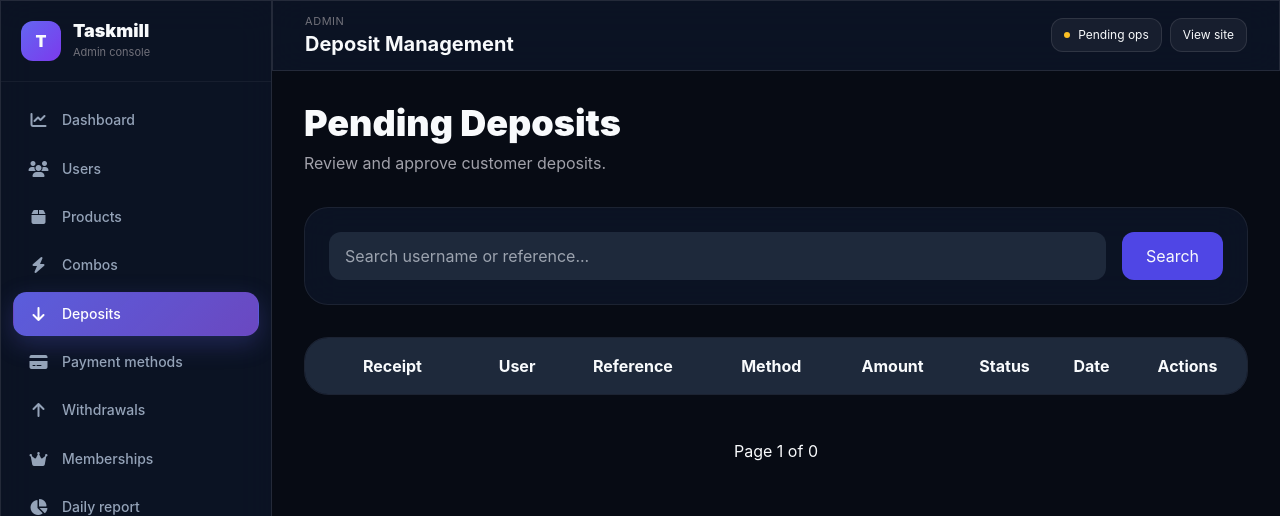
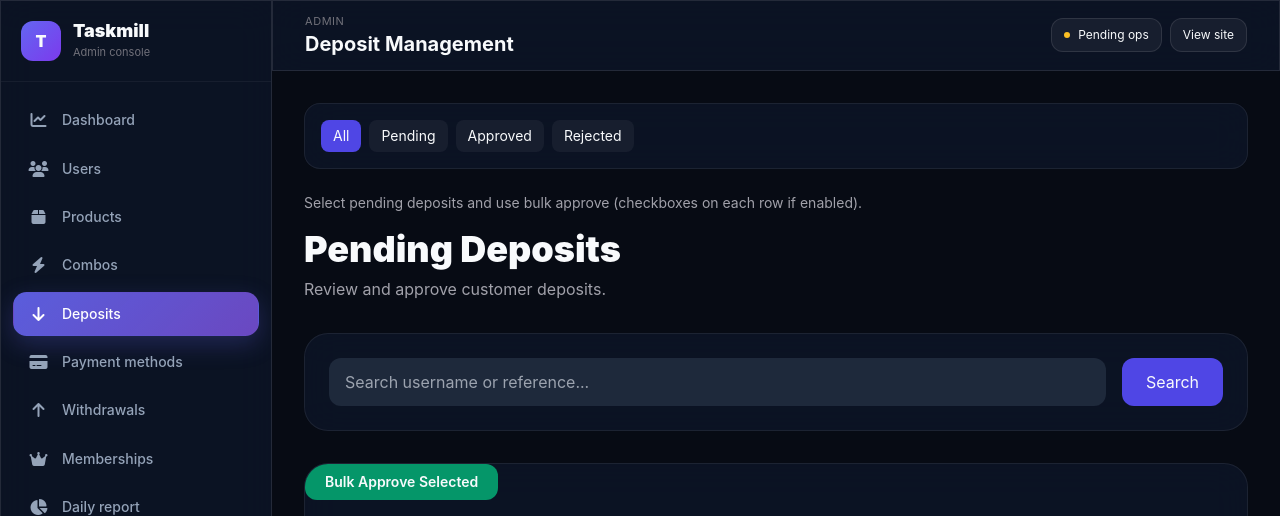
Before and after one commit to ombasi/taskmill, a Flask app: page /admin/deposits in a window 1280 px wide. Shown: the top 516 px of the page. Run offline with Flask 3, Linux system fonts and the light colour scheme; a user stored in the database is signed in; data that the repository does not hold is empty; some libraries are stand-ins or nearby versions.

Commit message:
Keep deposit and withdrawal history after approval

```diff
--- a/routes/admin.py
+++ b/routes/admin.py
@@ -1404,21 +1404,17 @@ def approve_deposit(deposit_id):
     except Exception:
         pass
 
-    # Delete proof file to save storage
+    # Keep deposit row for admin history / accountability
+    deposit.status = "Approved"
     try:
-        if deposit.proof_image:
-            import os
-            from flask import current_app
-            path = os.path.join(
-                current_app.static_folder, "uploads", "deposits", str(deposit.proof_image)
-            )
-            if os.path.isfile(path):
-                os.remove(path)
-    except Exception as e:
-        print("proof delete:", e)
-
-    # Remove deposit row after processing (history is in wallet_transactions)
-    db.session.delete(deposit)
+        deposit.approved_by = current_user.id
+    except Exception:
+        pass
+    try:
+        from datetime import datetime
+        deposit.approved_at = datetime.utcnow()
+    except Exception:
+        pass
     db.session.commit()
 
     flash("Deposit approved, credited, and archived (removed from deposits list).", "success")
@@ -1496,14 +1492,14 @@ def approve_withdrawal(withdrawal_id):
         return redirect(url_for("admin.withdrawals"))
     ok = WalletService.approve_withdrawal(withdrawal, current_user)
     if ok:
-        # Archive: remove withdrawal row (ledger remains in wallet_transactions)
+        # Keep row for admin history (status set inside WalletService or here)
         try:
-            db.session.delete(withdrawal)
+            if withdrawal.status == "Pending":
+                withdrawal.status = "Approved"
             db.session.commit()
-            flash("Withdrawal approved and archived (removed from list).", "success")
-        except Exception as e:
-            print("wd delete", e)
-            flash("Withdrawal approved.", "success")
+        except Exception:
+            pass
+        flash("Withdrawal approved. Kept in history.", "success")
     else:
         flash("Could not approve withdrawal.", "danger")
     return redirect(url_for("admin.withdrawals"))
@@ -2383,18 +2379,13 @@ def bulk_approve_deposits():
                 balance_before=before,
                 balance_after=float(user.available_balance),
             ))
-            # delete proof
+            deposit.status = "Approved"
             try:
-                if deposit.proof_image:
-                    import os
-                    path = os.path.join(
-                        current_app.static_folder, "uploads", "deposits", str(deposit.proof_image)
-                    )
-                    if os.path.isfile(path):
-                        os.remove(path)
+                from datetime import datetime
+                deposit.approved_at = datetime.utcnow()
+                deposit.approved_by = current_user.id
             except Exception:
                 pass
-            db.session.delete(deposit)
             try:
                 from services.notification_service import NotificationService
                 NotificationService.send(user, "Deposit Approved", f"UGX {amount:,.0f} credited.")
--- a/templates/admin/deposits.html
+++ b/templates/admin/deposits.html
@@ -4,6 +4,18 @@
 {% block page_title %}Deposit Management{% endblock %}
 
 {% block content %}
+
+<div class="glass rounded-2xl p-4 mb-6 flex flex-wrap gap-2 items-center">
+  <a href="{{ url_for('admin.deposits') }}" class="px-3 py-1.5 rounded-lg text-sm {% if not status %}bg-indigo-600{% else %}bg-white/5{% endif %}">All</a>
+  <a href="{{ url_for('admin.deposits', status='Pending') }}" class="px-3 py-1.5 rounded-lg text-sm {% if status=='Pending' %}bg-amber-600{% else %}bg-white/5{% endif %}">Pending</a>
+  <a href="{{ url_for('admin.deposits', status='Approved') }}" class="px-3 py-1.5 rounded-lg text-sm {% if status=='Approved' %}bg-emerald-600{% else %}bg-white/5{% endif %}">Approved</a>
+  <a href="{{ url_for('admin.deposits', status='Rejected') }}" class="px-3 py-1.5 rounded-lg text-sm {% if status=='Rejected' %}bg-rose-600{% else %}bg-white/5{% endif %}">Rejected</a>
+</div>
+
+<div class="mb-4 text-sm text-zinc-400">
+  Select pending deposits and use bulk approve (checkboxes on each row if enabled).
+</div>
+
 
 <div class="space-y-8">
 
@@ -53,7 +65,9 @@
 
     <div class="glass rounded-3xl overflow-hidden">
 
-        <table class="w-full">
+        <form method="POST" action="{{ url_for('admin.bulk_approve_deposits') }}">
+<button type="submit" class="mb-4 bg-emerald-600 hover:bg-emerald-500 px-5 py-2 rounded-xl text-sm font-semibold">Bulk Approve Selected</button>
+<table class="w-full">
 
             <thead class="bg-slate-800">
 
@@ -85,7 +99,7 @@
 
             <tr class="border-t border-slate-700 hover:bg-slate-800">
 
-                <td class="p-4">
+                <td class="bulk-cb"><input type="checkbox" name="deposit_ids" value="{{ deposit.id }}" class="mr-2"></td><td class="p-4">
 
                     <a
                         href="{{ deposit.receipt }}"
```
